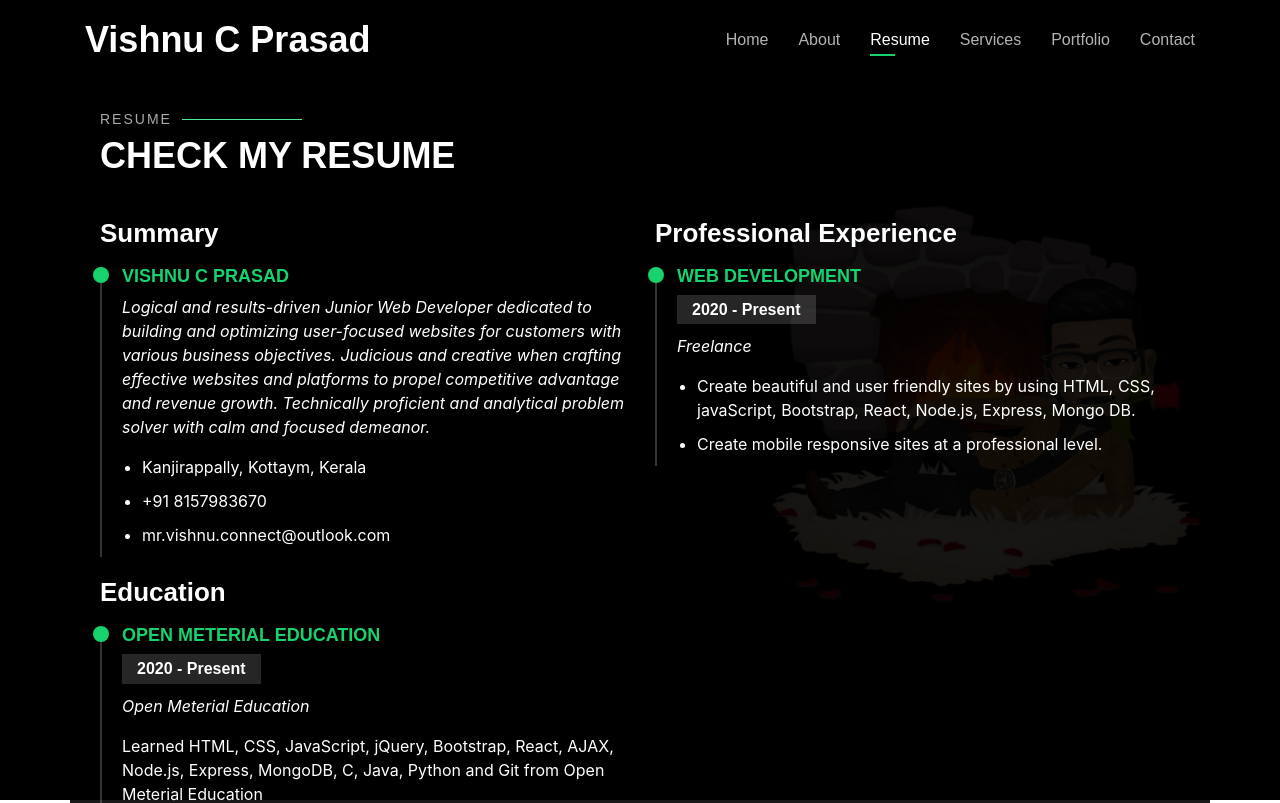
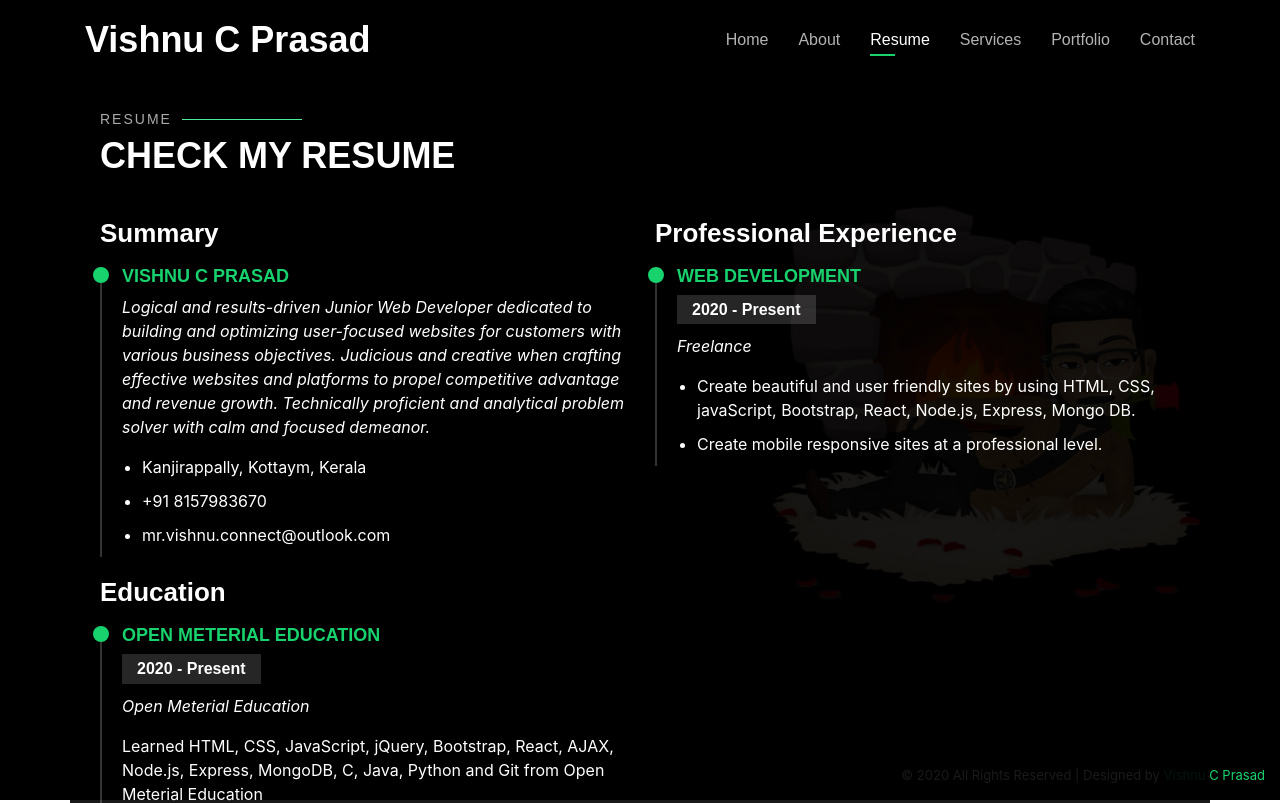
Before and after one commit to vishnucprasad/vishnucprasad.github.io, a React (Create React App) app: page /#/resume in a window 1280 px wide. Shown: the top 803 px of the page. Built offline with nearby package versions, Linux system fonts and the light colour scheme.

Commit message:
Added: footer

```diff
--- a/src/App.css
+++ b/src/App.css
@@ -1059,3 +1059,35 @@ section .container {
     transform: rotate(360deg);
   }
 }
+
+/*--------------------------------------------------------------
+# Credits
+--------------------------------------------------------------*/
+.credits {
+  position: fixed;
+  right: 0;
+  left: 0;
+  bottom: 0;
+  padding: 15px;
+  text-align: right;
+  font-size: 13px;
+  color: #fff;
+  z-index: 1;
+}
+
+@media (max-width: 992px) {
+  .credits {
+    text-align: center;
+    padding: 10px;
+    background: rgba(0, 0, 0, 0.8);
+  }
+}
+
+.credits a {
+  color: #18d26e;
+  transition: 0.3s;
+}
+
+.credits a:hover {
+  color: #fff;
+}
--- a/src/App.js
+++ b/src/App.js
@@ -8,6 +8,7 @@ import Resume from "./components/Resume";
 import Services from "./components/Services";
 import Portfolio from "./components/Portfolio";
 import Contact from "./components/Contact";
+import Credits from "./components/Credits";
 
 const App = () => {
     return (
@@ -34,6 +35,7 @@ const App = () => {
                     </Route>
                 </Router>
             </AnimatePresence>
+            <Credits />
         </div>
     );
 }
--- /dev/null
+++ b/src/components/Credits.jsx
@@ -0,0 +1,12 @@
+const Credits = () => {
+  return (
+    <div>
+      <div className="credits">
+        &copy; 2020 All Rights Reserved | Designed by{" "}
+        <a href="/">Vishnu C Prasad</a>
+      </div>
+    </div>
+  );
+};
+
+export default Credits;
```
Also changed, not shown: 1 other file (tests, documents, lock files or other folders).
